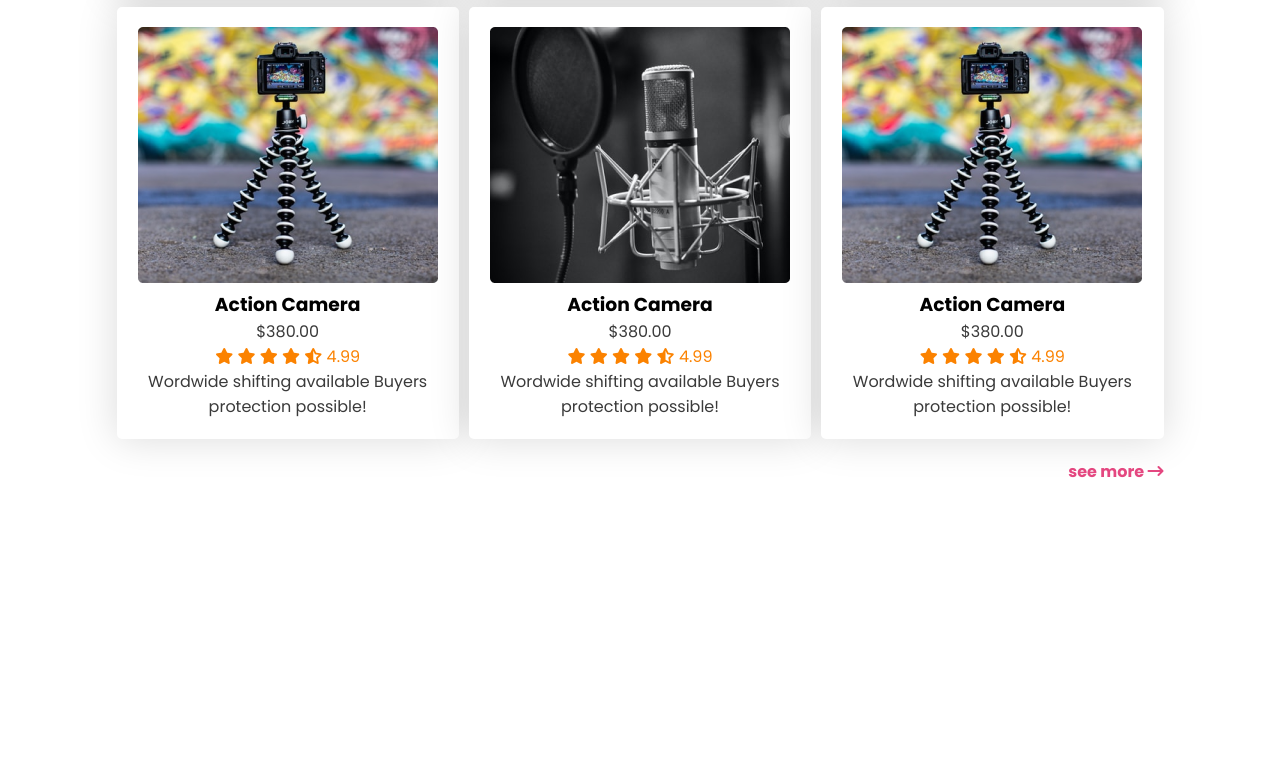
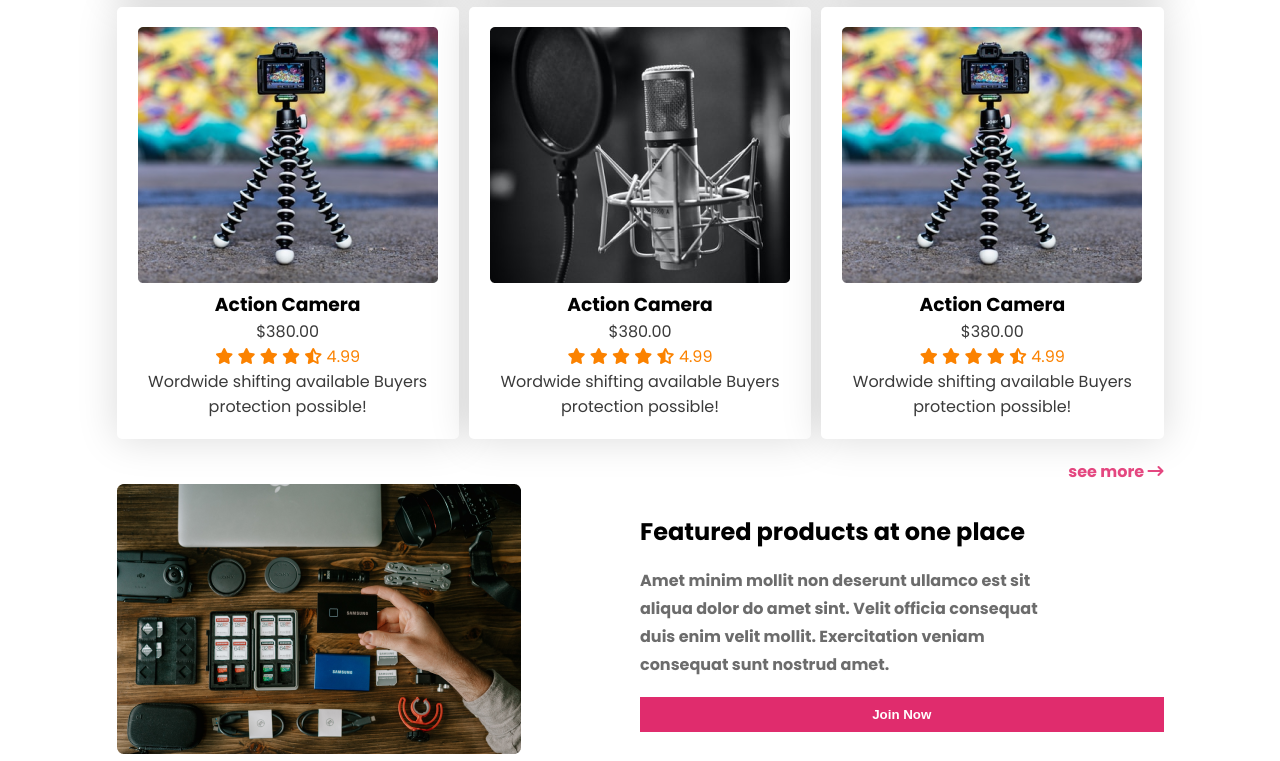
Before and after one commit to coddermoon/Influencer-products, a plain HTML site: page index.html in a window 1280 px wide. Shown: the part 1901-2662 px from the top of the page. Before the commit the page ends 2385 px from the top, so only its background shows below. Drawn offline with Linux system fonts and the light colour scheme.

Commit message:
blog section done

```diff
--- a/css/style.css
+++ b/css/style.css
@@ -125,3 +125,43 @@ gap: 8px;
 .ratting {
     color: #FB8200;
 }
+
+/* blog */
+#blog {
+    display: grid;
+    grid-template-columns: repeat(2,1fr);
+}
+.content{
+    display: flex;
+}
+
+.content {
+    display: flex;
+    flex-direction: column;
+    justify-content: center;
+}
+
+.content h2{
+    font-weight: 700;
+font-size: 38px;
+line-height: 60px;
+color: #0A0826;
+}
+
+.content p {
+    color: #6C6C6C;
+    font-weight: 700;
+    line-height: 28px;
+    width: 80%;
+    margin: 18px 0;
+}
+
+.blog-btn {
+    padding: 10px 24px;
+    gap: 8px;
+    background: #E02C6D;
+    color: #fff;
+    font-weight: 600;
+    display: inline-block;
+    border: none;
+}
--- a/index.html
+++ b/index.html
@@ -235,6 +235,18 @@
 
 </section>
 
+<section id="blog">
+    <div class="img">
+        <img src="./images/products/gear.png" alt="">
+
+    </div>
+    <div class="content">
+        <h1>Featured products at one place</h1>
+        <p>Amet minim mollit non deserunt ullamco est sit aliqua dolor do amet sint. Velit officia consequat duis enim velit mollit. Exercitation veniam consequat sunt nostrud amet.</p>
+        <button class="blog-btn">Join Now</button>
+    </div>
+</section>
+
     </div>
 
 
```
